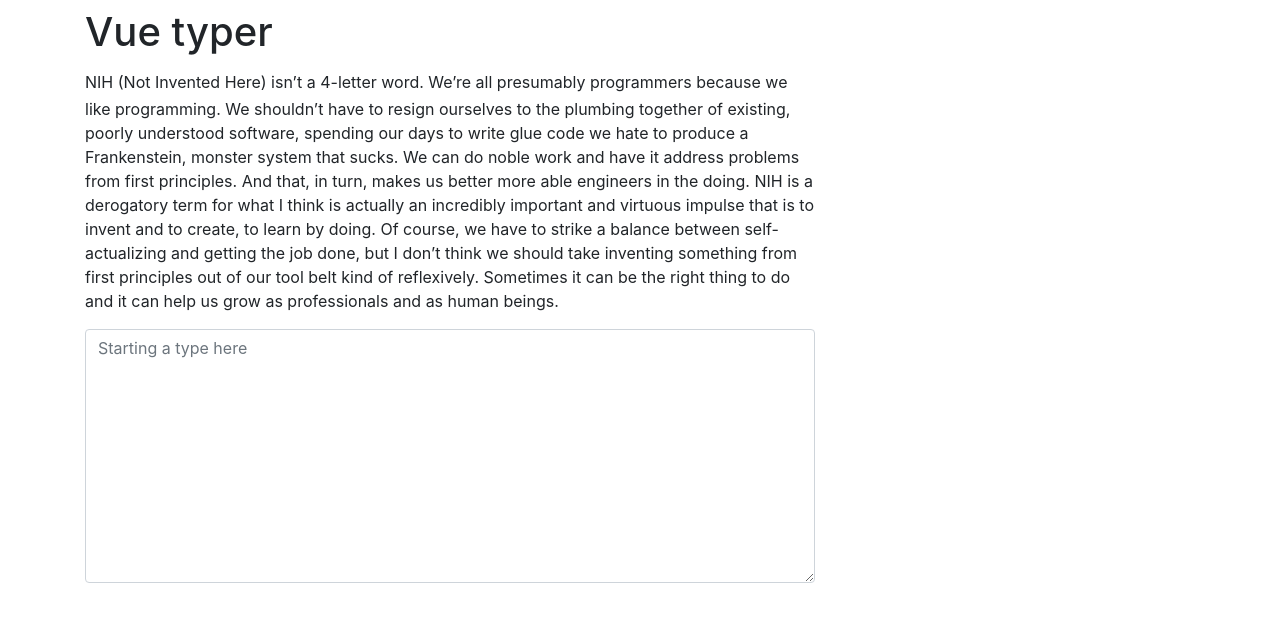
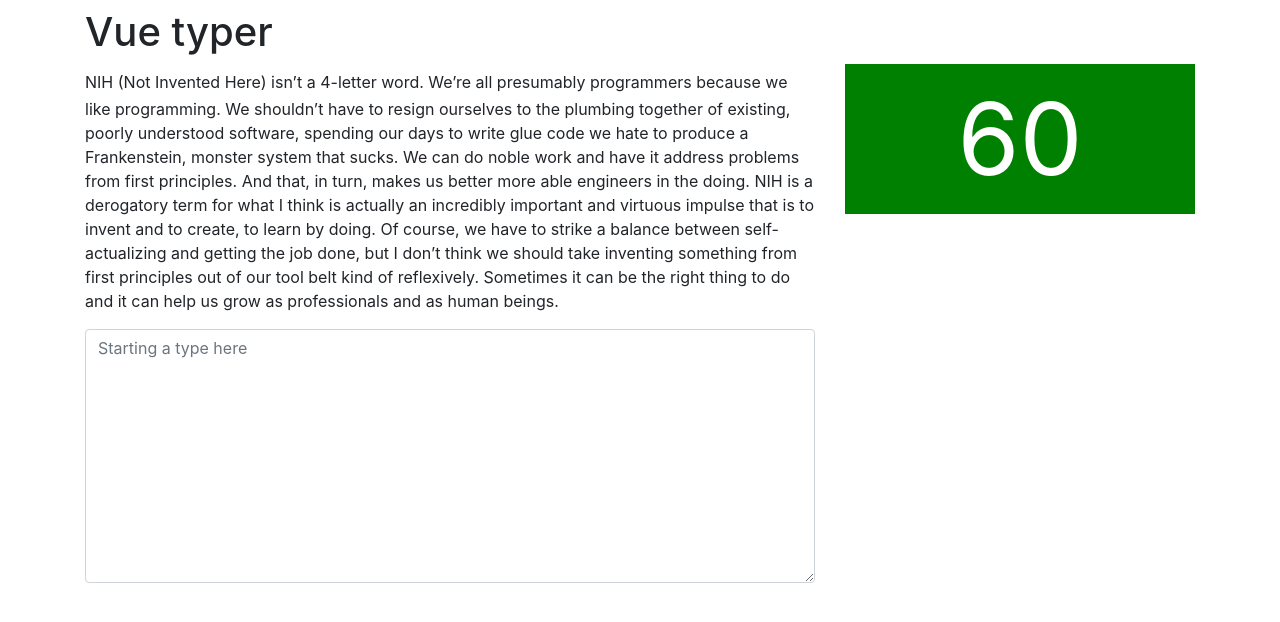
Before and after one commit to roberto-canche/TypingSpeed, a website: page index.html in a window 1280 px wide. Drawn offline with nearby package versions, Linux system fonts and the light colour scheme.

Commit message:
Añadiendo funcionalidades: Timer y scoreBoard

```diff
--- a/index.html
+++ b/index.html
@@ -5,10 +5,12 @@
   <meta name="viewport" content="width=device-width, initial-scale=1.0">
   <meta http-equiv="X-UA-Compatible" content="ie=edge">
   <link rel="stylesheet" href="https://maxcdn.bootstrapcdn.com/bootstrap/4.0.0/css/bootstrap.min.css" integrity="sha384-Gn5384xqQ1aoWXA+058RXPxPg6fy4IWvTNh0E263XmFcJlSAwiGgFAW/dAiS6JXm" crossorigin="anonymous">
-  <title>Typing Speed Feel</title>
+  <title>Create a Typing Speed Effect with VueJS</title>
   <style>
     .correct {color:rgb(63, 81, 181);font-size: 22px;}
     .typo {color: #FF0000; font-size: 22px;}
+    .timer {font-size: 100px; text-align: center;
+          color: white; border-radius: 100; background-color: green;}
   </style>
 </head>
 <body>
@@ -23,6 +25,11 @@
           <textarea v-model="typedText" class="form-control" rows="10" placeholder="Starting a type here"></textarea>
         </div>
       </div>
+      <div class="col-4">
+        <div class="timer">
+          60
+        </div>
+      </div>
     </div>
   </div>
   <script src="https://cdn.jsdelivr.net/npm/vue@2.5.16/dist/vue.js"></script>
```
Also changed, not shown: package.json (added, +12 -0 lines), 2 other files.
